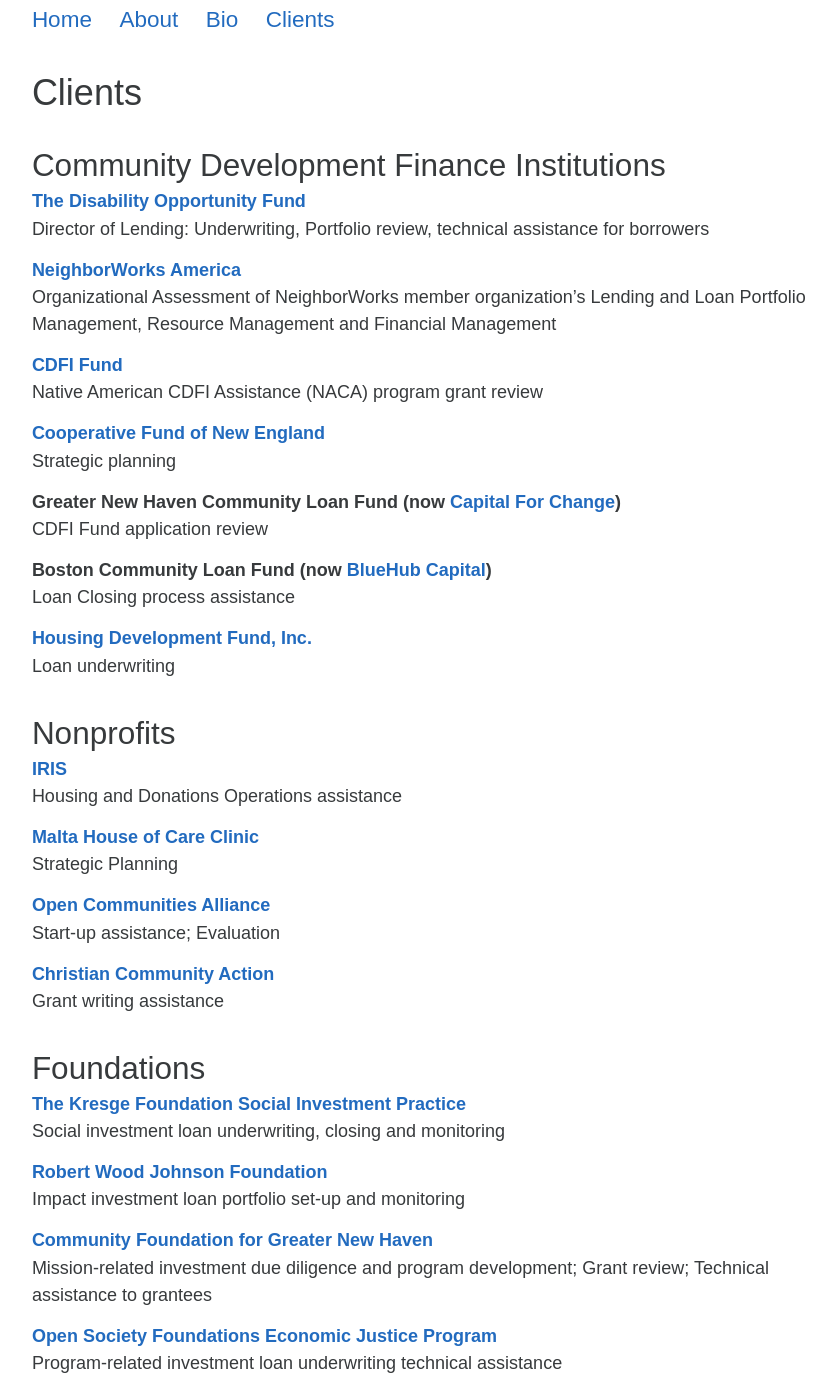
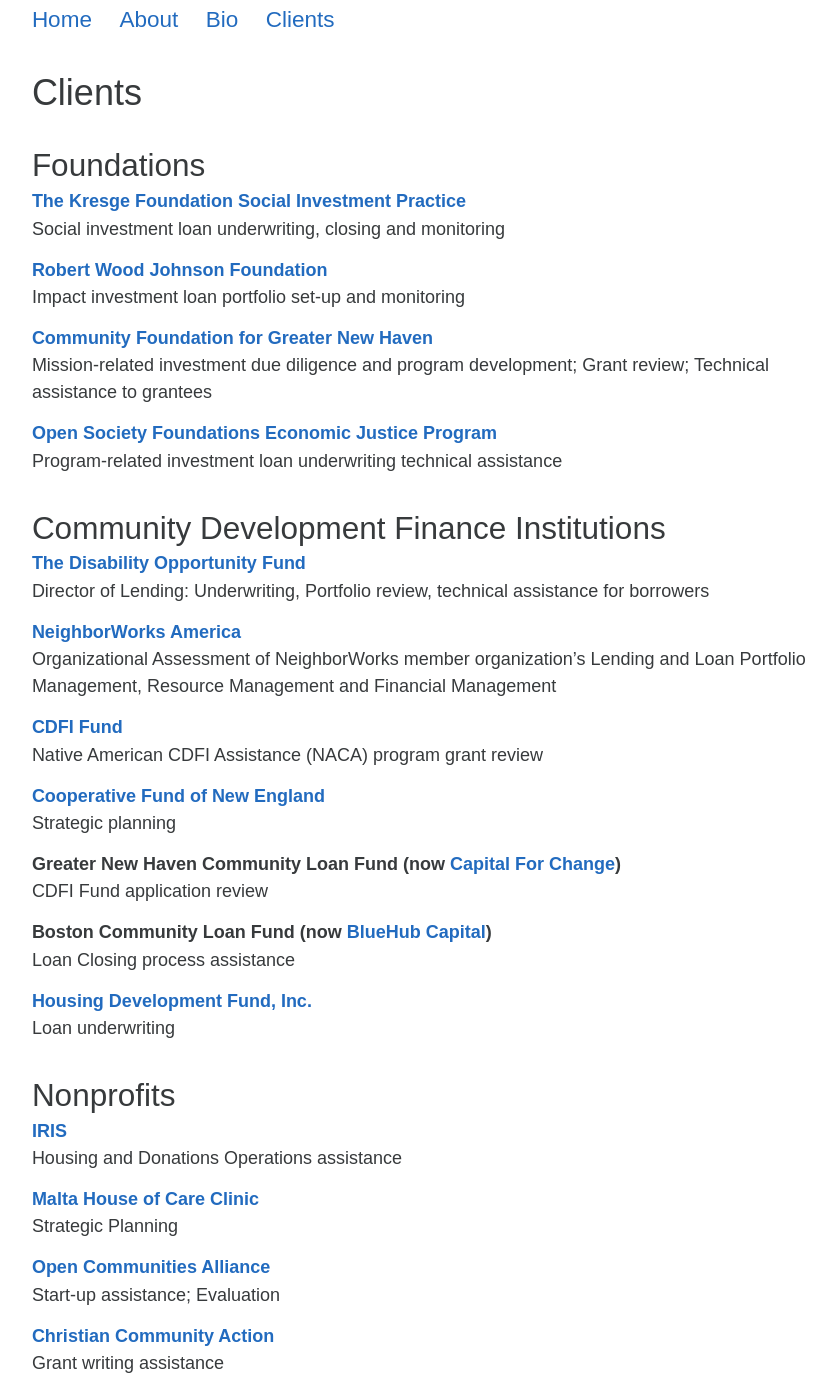
Before and after one commit to ClaireMorduch/clairemorduch, a Jekyll site: the page built from clients.md, in a window 1280 px wide and 1400 px high, scrolled down 536 px. Shown: the whole window, without its empty margins (220-1056 px from the left). Built offline with Jekyll 4.4.1, drawn with Linux system fonts in a browser that asks for light colours; part of the change alters nothing that is shown.

```diff
--- a/clients.md
+++ b/clients.md
@@ -8,6 +8,23 @@ published: true
 
 
 
+
+
+
+
+### Foundations
+
+##### [The Kresge Foundation Social Investment Practice](http://www.kresge.org/our-work/social-investment-practice/)
+Social investment loan underwriting, closing and monitoring
+
+##### [Robert Wood Johnson Foundation](http://www.rwjf.org)
+Impact investment loan portfolio set-up and monitoring
+
+##### [Community Foundation for Greater New Haven](http://www.cfgnh.org)
+Mission-related investment due diligence and program development; Grant review; Technical assistance to grantees
+
+##### [Open Society Foundations Economic Justice Program](https://www.opensocietyfoundations.org/who-we-are/programs/economic-justice-program)
+Program-related investment loan underwriting technical assistance
 
 
 ### Community Development Finance Institutions
@@ -48,21 +65,6 @@ Start-up assistance; Evaluation
 ##### [Christian Community Action](http://www.ccacaring.org/)
 Grant writing assistance
 
-
-
-### Foundations
-
-##### [The Kresge Foundation Social Investment Practice](http://www.kresge.org/our-work/social-investment-practice/)
-Social investment loan underwriting, closing and monitoring
-
-##### [Robert Wood Johnson Foundation](http://www.rwjf.org)
-Impact investment loan portfolio set-up and monitoring
-
-##### [Community Foundation for Greater New Haven](http://www.cfgnh.org)
-Mission-related investment due diligence and program development; Grant review; Technical assistance to grantees
-
-##### [Open Society Foundations Economic Justice Program](https://www.opensocietyfoundations.org/who-we-are/programs/economic-justice-program)
-Program-related investment loan underwriting technical assistance
 
 
 ### Other Consultants
```
